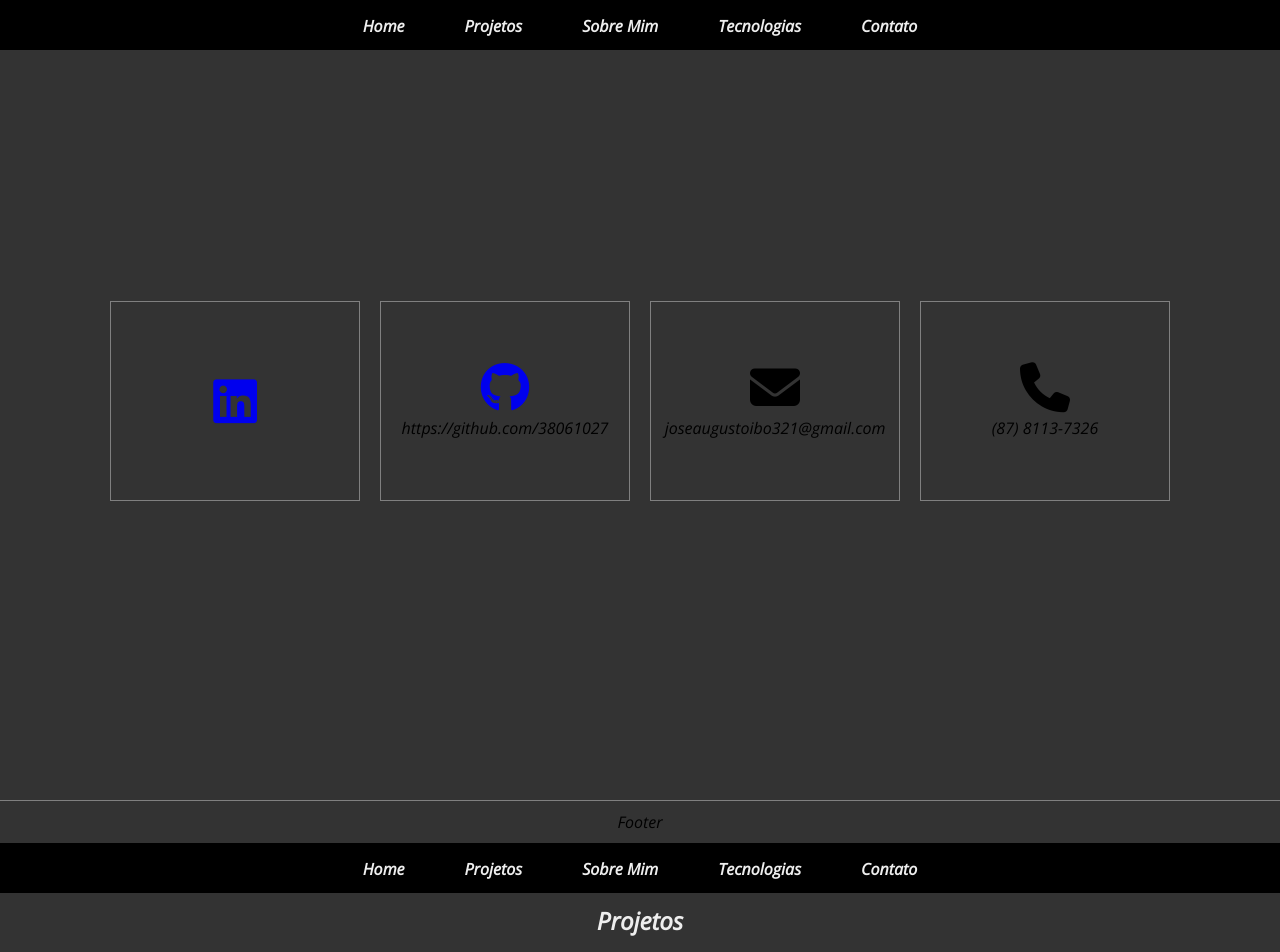
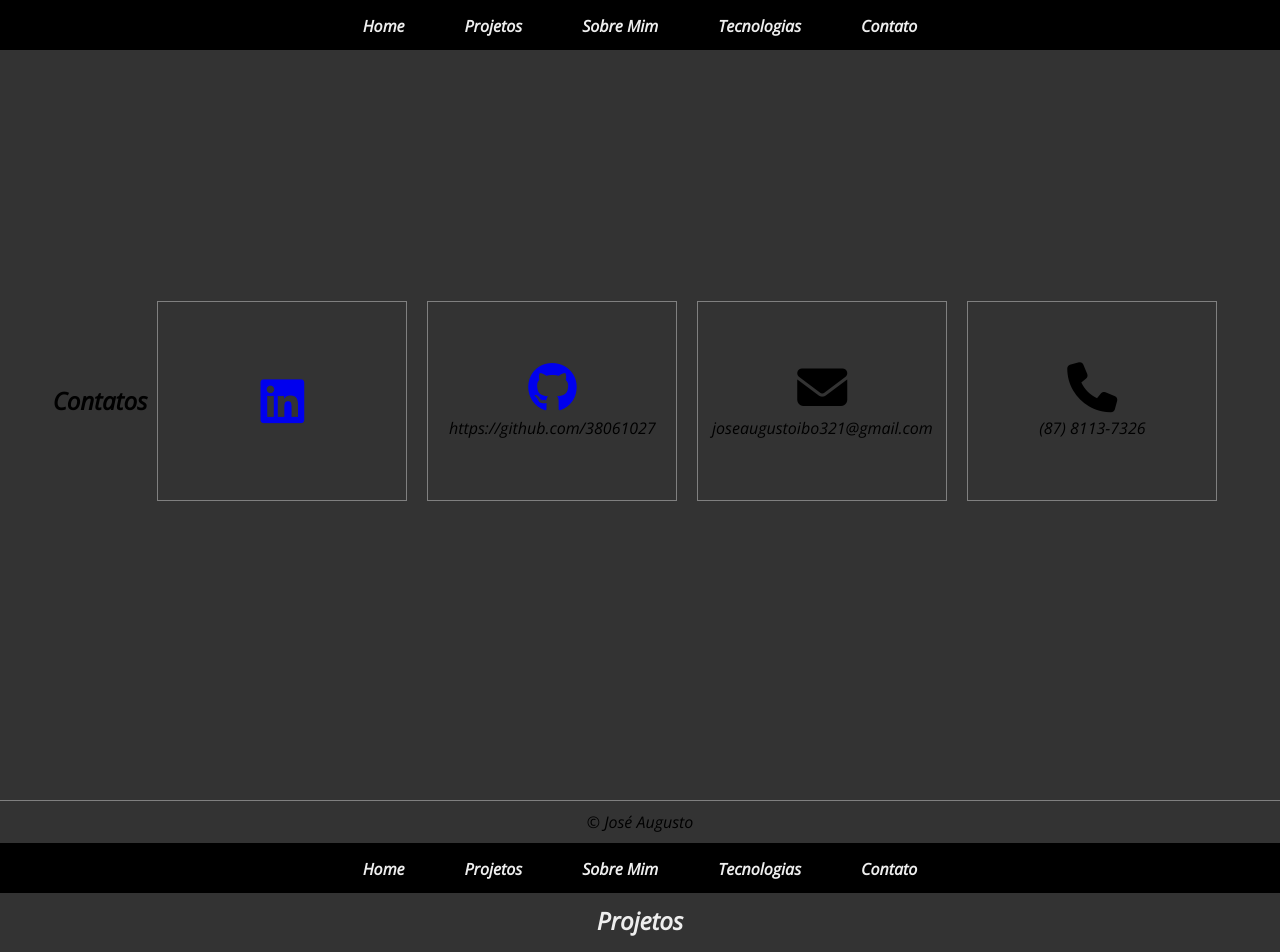
Before and after one commit to 38061027/portfolio, an Angular app: page /contato in a window 1280 px wide. Shown: the top 952 px of the page. Built offline with nearby package versions, Linux system fonts and the light colour scheme.

Commit message:
Modificando o footer

```diff
--- a/src/app/components/contato/contato.component.html
+++ b/src/app/components/contato/contato.component.html
@@ -16,6 +16,10 @@
     <section class="section-3">
 
         <div class="container-box-3">
+            <div class="title">
+                <h1>Contatos</h1>
+            </div>
+
                <div class="box-3">
                 <a href="https://www.linkedin.com/in/jos%C3%A9-augusto-36a38b22b/"><i class="fa-brands fa-linkedin"></i></a>
 
@@ -36,17 +40,19 @@
 
     </section>
 
-
     <footer >
 
         <div class="footer-caixa">
 
             <div>
-              Footer
+                &#169; José Augusto
             </div>
         </div>
 
     </footer>
 
 
+
+
+
     </main>
```
